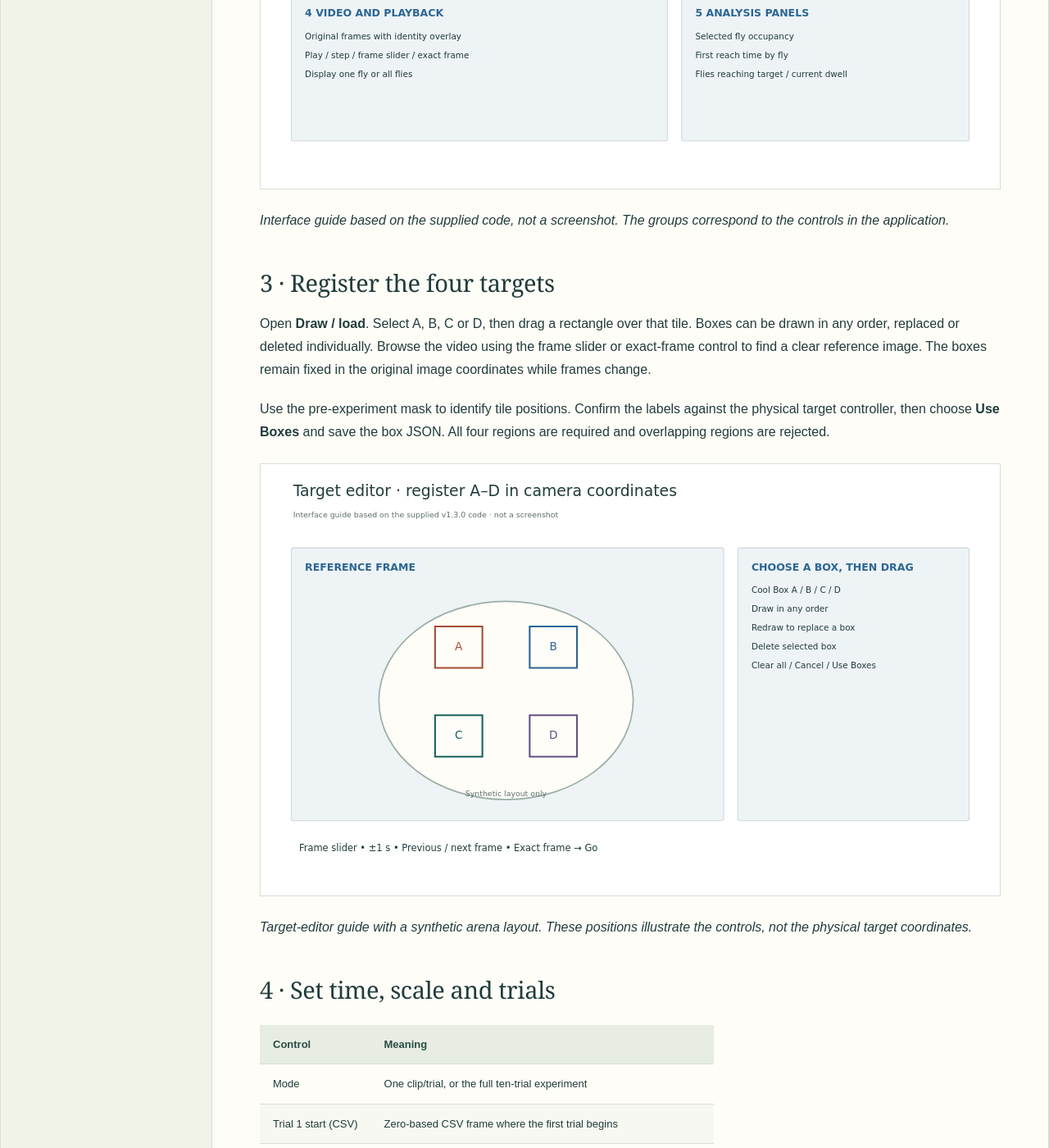
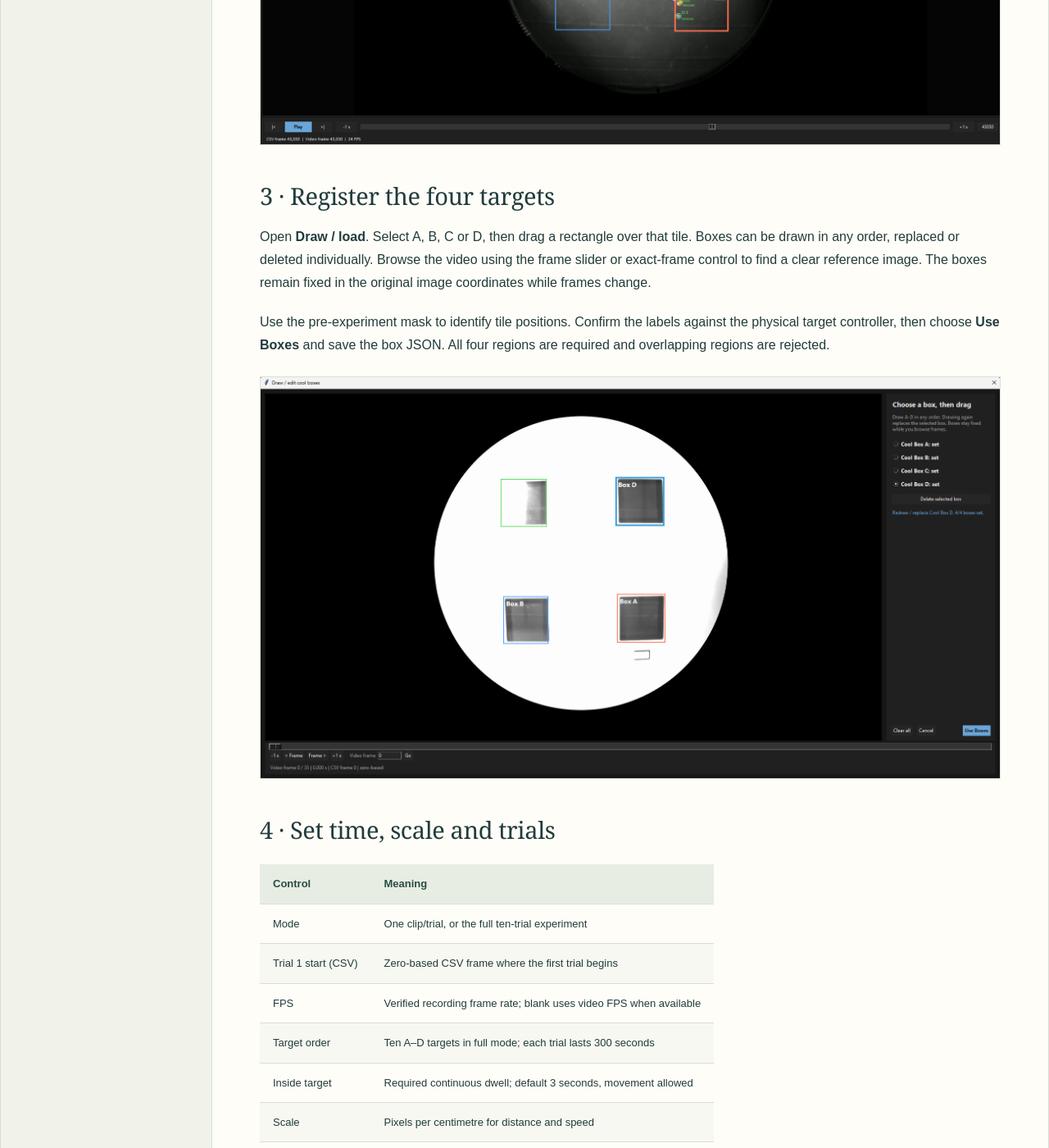
Before and after one commit to ajadismail2/Visual-place-learning, an MkDocs documentation site: the page built from docs/analysis/gui.md, in a window 1280 px wide and 1400 px high, scrolled down 1497 px. Shown: the whole window at 82% size. Built offline with MkDocs 1.6.1, drawn with Linux system fonts in a browser that asks for light colours.

Commit message:
Use actual analysis GUI and target registration screenshots

```diff
--- a/docs/analysis/gui.md
+++ b/docs/analysis/gui.md
@@ -24,9 +24,7 @@
 
 Choose the reviewed AMADEUS CSV, then the matching video. The CSV contains coordinates in pixels, not centimetres. Check that the displayed markers follow the same flies in the video before calculating results.
 
-![Analysis GUI showing file inputs, settings, fly selection, playback and measurement panels](../assets/analysis/gui-overview.svg)
-
-*Interface guide based on the supplied code, not a screenshot. The groups correspond to the controls in the application.*
+![Analysis GUI showing file inputs, settings, fly selection, playback and measurement panels](../assets/analysis/analysis-gui.png)
 
 ## 3 · Register the four targets
 
@@ -34,9 +32,7 @@
 
 Use the pre-experiment mask to identify tile positions. Confirm the labels against the physical target controller, then choose **Use Boxes** and save the box JSON. All four regions are required and overlapping regions are rejected.
 
-![Target-box editor with named regions and frame navigation](../assets/analysis/gui-boxes.svg)
-
-*Target-editor guide with a synthetic arena layout. These positions illustrate the controls, not the physical target coordinates.*
+![Target-box editor with named regions and frame navigation](../assets/analysis/target-registration.png)
 
 ## 4 · Set time, scale and trials
 
```
Also changed, not shown: docs/assets/analysis/analysis-gui.png (added), docs/assets/analysis/target-registration.png (added).
